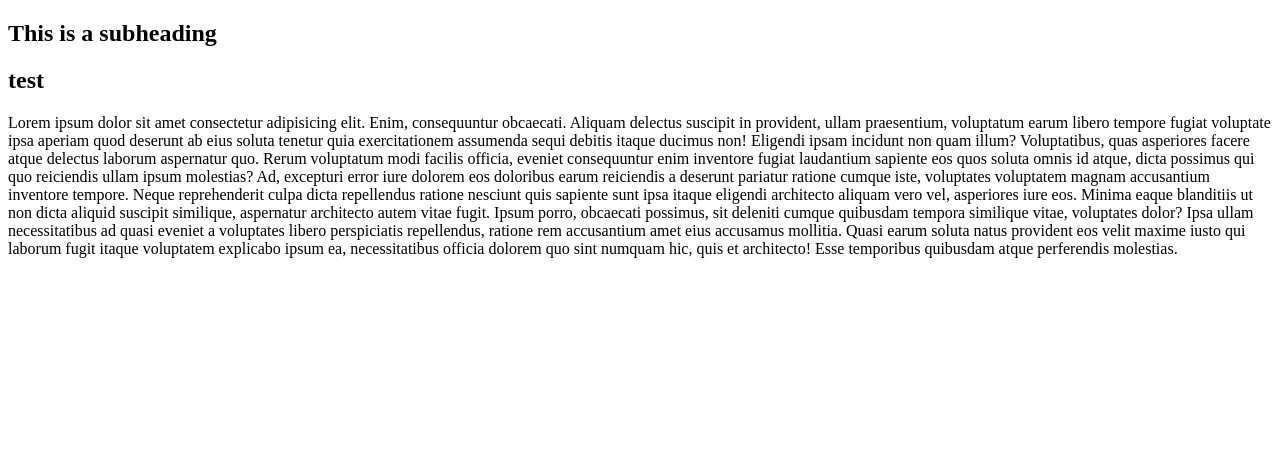
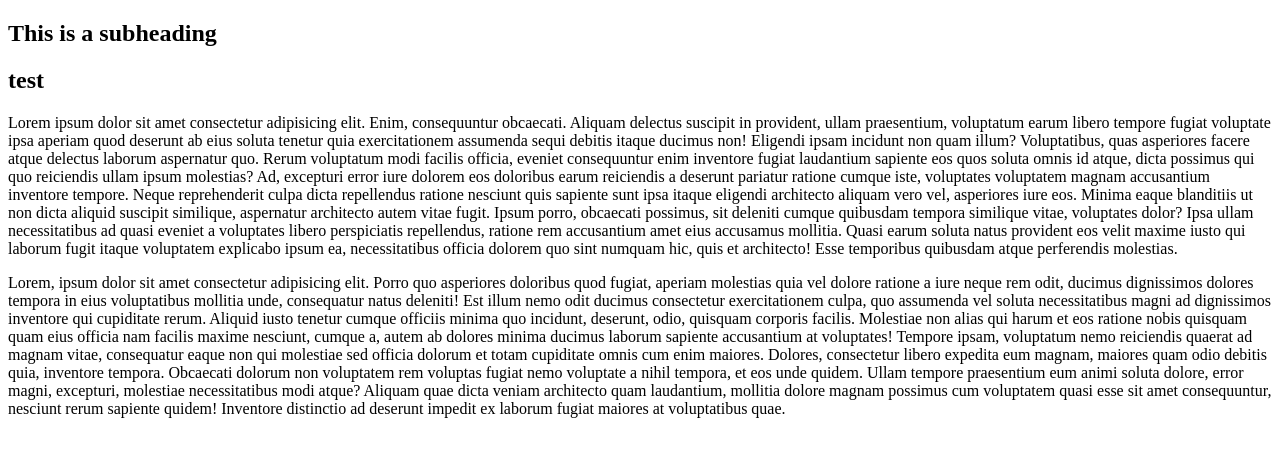
Before and after one commit to RayceBrewer/imed1316-spring2024, a plain HTML site: page index.html in a window 1280 px wide. Drawn offline with Linux system fonts and the light colour scheme.

Commit message:
Body paragraph

```diff
--- a/index.html
+++ b/index.html
@@ -10,5 +10,7 @@
 </head>
 <body>
 
+Lorem, ipsum dolor sit amet consectetur adipisicing elit. Porro quo asperiores doloribus quod fugiat, aperiam molestias quia vel dolore ratione a iure neque rem odit, ducimus dignissimos dolores tempora in eius voluptatibus mollitia unde, consequatur natus deleniti! Est illum nemo odit ducimus consectetur exercitationem culpa, quo assumenda vel soluta necessitatibus magni ad dignissimos inventore qui cupiditate rerum. Aliquid iusto tenetur cumque officiis minima quo incidunt, deserunt, odio, quisquam corporis facilis. Molestiae non alias qui harum et eos ratione nobis quisquam quam eius officia nam facilis maxime nesciunt, cumque a, autem ab dolores minima ducimus laborum sapiente accusantium at voluptates! Tempore ipsam, voluptatum nemo reiciendis quaerat ad magnam vitae, consequatur eaque non qui molestiae sed officia dolorum et totam cupiditate omnis cum enim maiores. Dolores, consectetur libero expedita eum magnam, maiores quam odio debitis quia, inventore tempora. Obcaecati dolorum non voluptatem rem voluptas fugiat nemo voluptate a nihil tempora, et eos unde quidem. Ullam tempore praesentium eum animi soluta dolore, error magni, excepturi, molestiae necessitatibus modi atque? Aliquam quae dicta veniam architecto quam laudantium, mollitia dolore magnam possimus cum voluptatem quasi esse sit amet consequuntur, nesciunt rerum sapiente quidem! Inventore distinctio ad deserunt impedit ex laborum fugiat maiores at voluptatibus quae.
+
 </body>
 </html>
```
